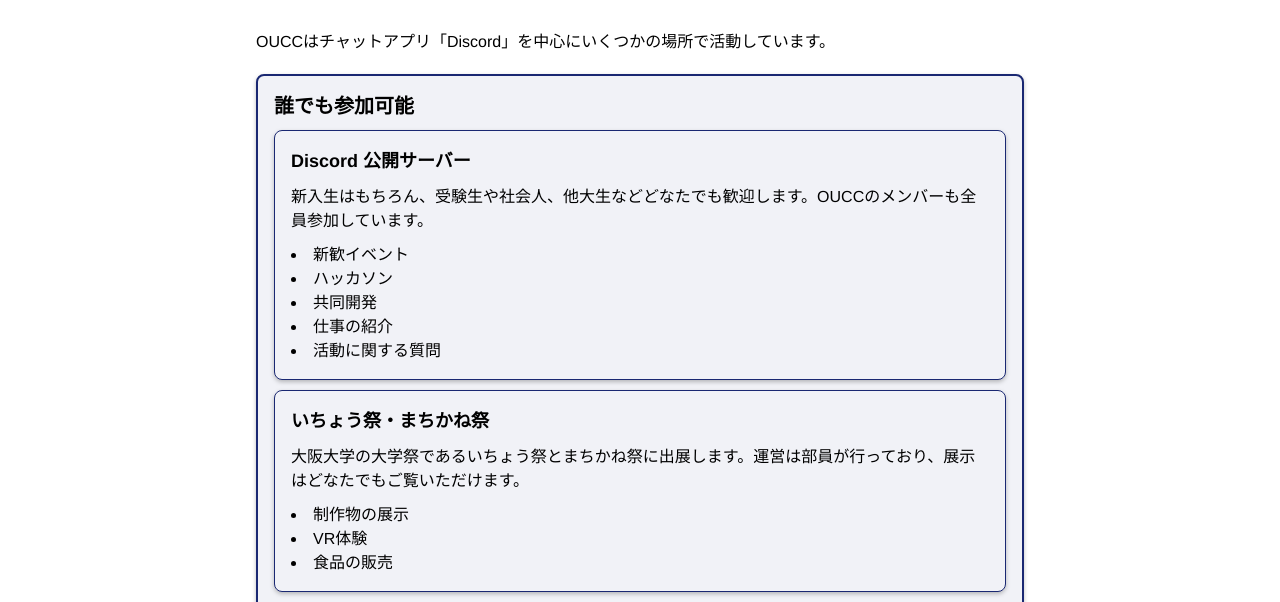
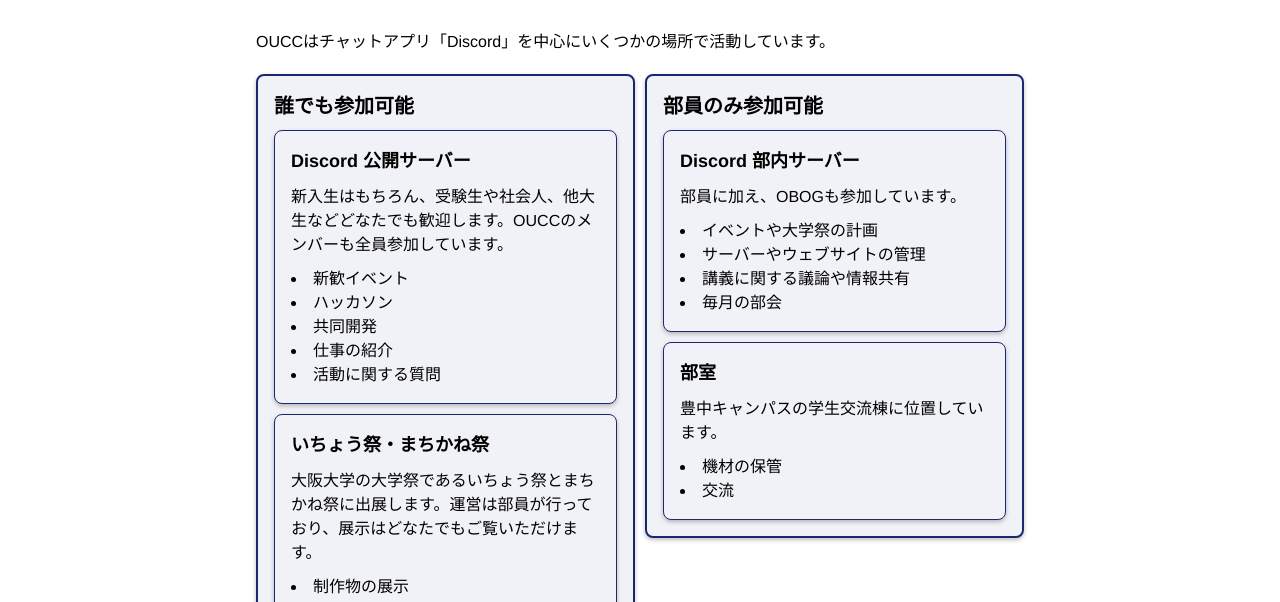
Before and after one commit to OUCC/oucc.github.io, an Astro site: page /join in a window 1280 px wide. Shown: the part 198-800 px from the top of the page. Built offline with nearby package versions, Linux system fonts and the light colour scheme; Astro itself is replaced by a stand-in of ours.

Commit message:
PC対応 phase 5 Join OUCC!

```diff
--- a/src/features/join/components/place/LargeCard.astro
+++ b/src/features/join/components/place/LargeCard.astro
@@ -7,7 +7,7 @@ const { title } = Astro.props
 ---
 
 <div
-  class="p-4 rounded-lg bg-secondary border-2 border-primary drop-shadow-contrast flex flex-col gap-2.5"
+  class="flex-1 min-w-[16rem] p-4 rounded-lg bg-secondary border-2 border-primary drop-shadow-contrast flex flex-col gap-2.5"
 >
   <h2 class="text-xl font-bold">{title}</h2>
   <slot />
--- a/src/features/join/components/place/PlaceDescription.astro
+++ b/src/features/join/components/place/PlaceDescription.astro
@@ -3,7 +3,7 @@ import LargeCard from './LargeCard.astro'
 import SmallCard from './SmallCard.astro'
 ---
 
-<div class="flex flex-col gap-2.5">
+<div class="flex flex-wrap items-start gap-2.5">
   <LargeCard title="誰でも参加可能">
     <SmallCard title="Discord 公開サーバー">
       <p>
```
